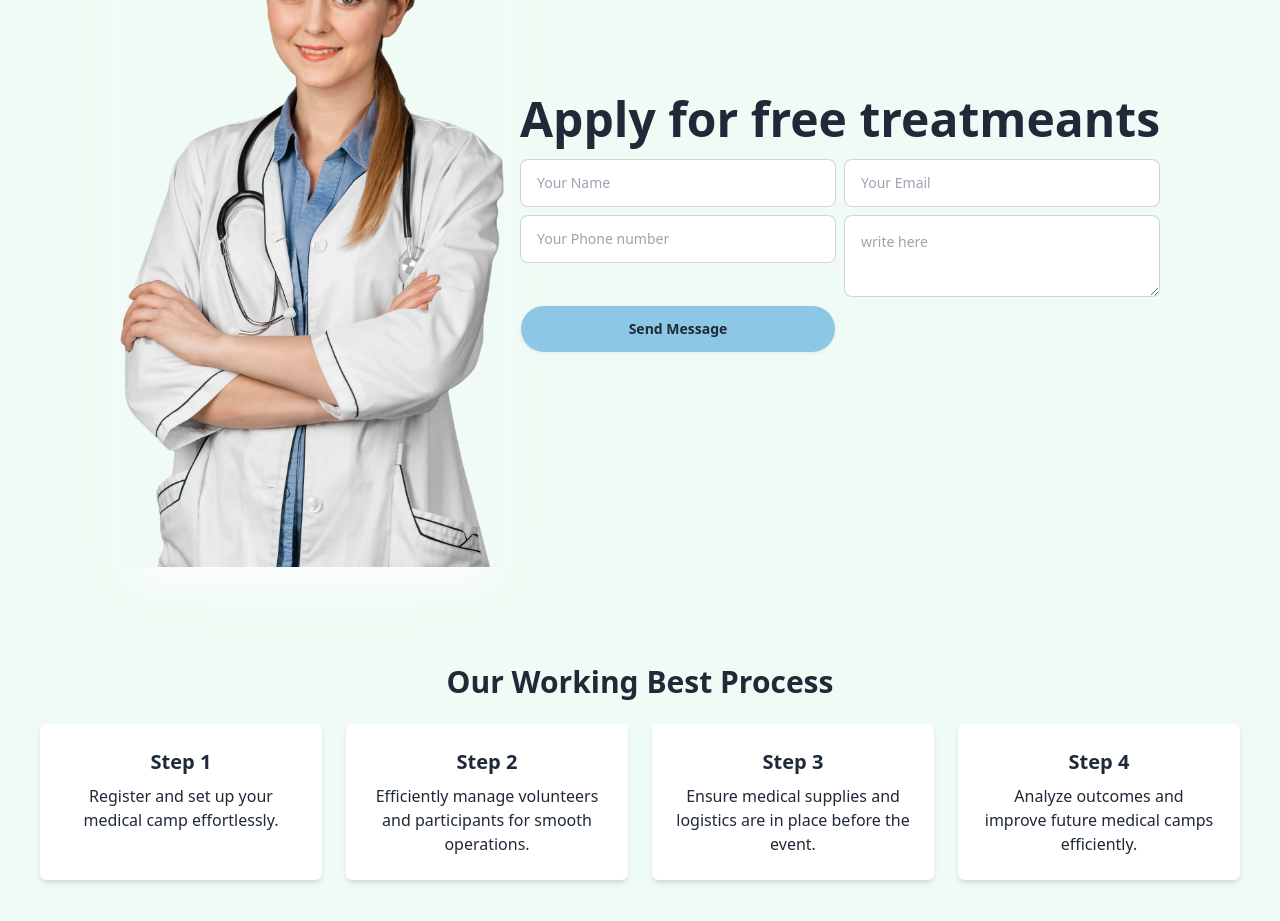
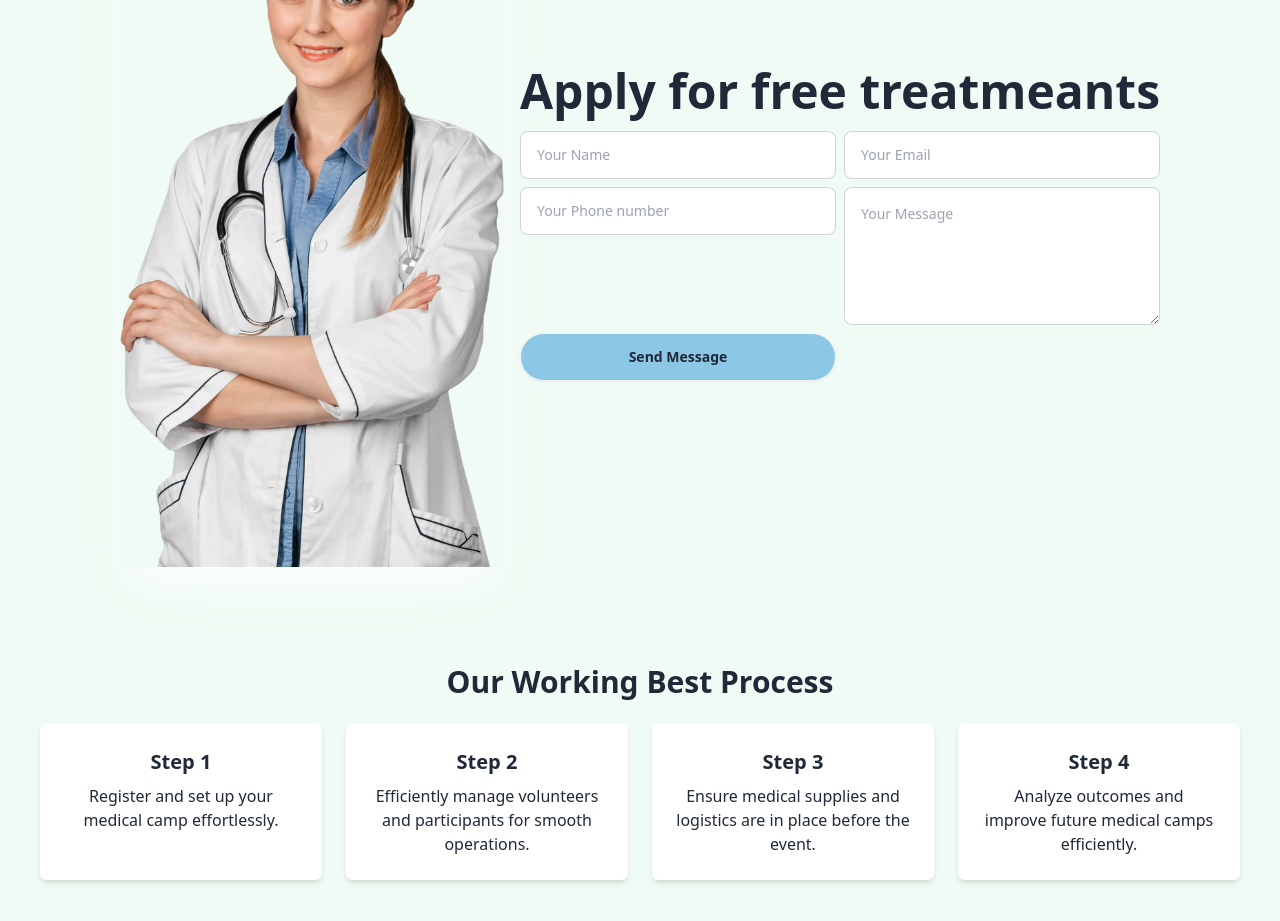
Before and after one commit to rabiulkhan7224/medicamps-client, a React (Vite) app: page / in a window 1280 px wide. Shown: the part 1420-2341 px from the top of the page. Built offline with nearby package versions, Linux system fonts and the light colour scheme; no server answers.

Commit message:
add apply free treatmeat mail send admin and particetnet  auto responce

```diff
--- a/src/Page/Home/FreeTeatmeants.jsx
+++ b/src/Page/Home/FreeTeatmeants.jsx
@@ -2,9 +2,9 @@ import { useState } from 'react';
 import doctor from '../../assets/freeaportmeant.webp'
 import useAxiosPublic from '../../hooks/useAxiosPublic';
 const FreeTeatmeants = () => {
-    const [formData, setFormData] = useState({ name: "", email: "", message: "" });
+    const [formData, setFormData] = useState({ name: "", email: "", message: "", phone: "" });
     const [status, setStatus] = useState("");
-    const axiosPublic=useAxiosPublic()
+    const axiosPublic = useAxiosPublic()
 
     const handleChange = (e) => {
         setFormData({ ...formData, [e.target.name]: e.target.value });
@@ -12,14 +12,16 @@ const FreeTeatmeants = () => {
 
     const handleSubmit = async (e) => {
         e.preventDefault();
+        setFormData('')
         try {
             const response = await axiosPublic.post("/free-tm-sendMail", formData);
             setStatus(response.data.message);
-            setFormData({ name: "", email: "", message: "" });
+            setFormData({ name: "", email: "", message: "", phone: "" });
+
         } catch (error) {
             setStatus("Failed to send message.");
-        }
-    };
+        }}
+
 
 
 
@@ -34,25 +36,17 @@ const FreeTeatmeants = () => {
                             className="max-w-sm rounded-lg shadow-2xl shadow-white hover:shadow-primarycolor  " />
                         <div>
                             <h1 className="text-5xl font-bold">Apply for free treatmeants</h1>
-                        <form className='grid md:grid-cols-2 gap-2 mt-4'>
-                            <input
-                                type="text"
-                                placeholder="Your Name"
-                                className="input input-bordered input-md w-full max-w-xs" />
-                            <input
-                                type="email"
-                                placeholder="Your Email"
-                                className="input input-bordered input-md w-full max-w-xs" />
-                            <input
-                                type="number"
-                                placeholder="Your Phone number"
-                                className="input input-bordered input-md w-full max-w-xs" />
-                            <textarea
-                                placeholder="write here"
-                                className="textarea textarea-bordered textarea-md w-full max-w-xs"></textarea>
-                            <input className="btn bg-secondarycolor" type="submit" value="Send Message" />
+
+
+                            <form onSubmit={handleSubmit} className="grid md:grid-cols-2 gap-2 mt-4">
+                                <input type="text" name="name" placeholder="Your Name" value={formData.name} onChange={handleChange} className="input input-bordered input-md w-full max-w-xs" required />
+                                <input type="email" name="email" placeholder="Your Email" value={formData.email} onChange={handleChange} className="input input-bordered input-md w-full max-w-xs" required />
+                                <input type="number" name="phone" placeholder="Your Phone number" value={formData.phone} onChange={handleChange} className="input input-bordered input-md w-full max-w-xs" required />
+                                <textarea name="message" placeholder="Your Message" value={formData.message} onChange={handleChange} className="textarea textarea-bordered textarea-md w-full max-w-xs" rows="4" required></textarea>
+                                <button type="submit" className="btn bg-secondarycolor ">Send Message</button>
+
                             </form>
-                        {status && <p className="text-green-600 mt-4">{status}</p>}
+                            {status && <p className=" mt-4">{status}</p>}
                         </div>
                     </div>
                 </div>
```
Lines whose indentation alone changed are shown as unchanged.
